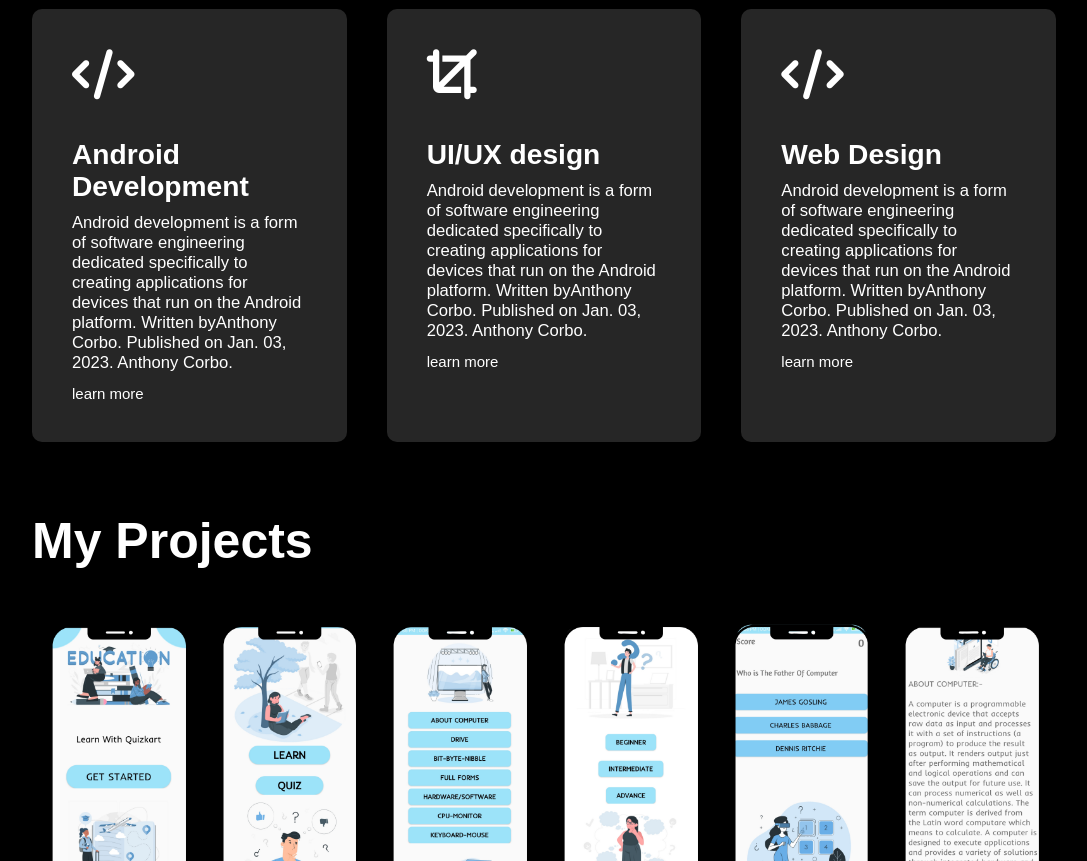
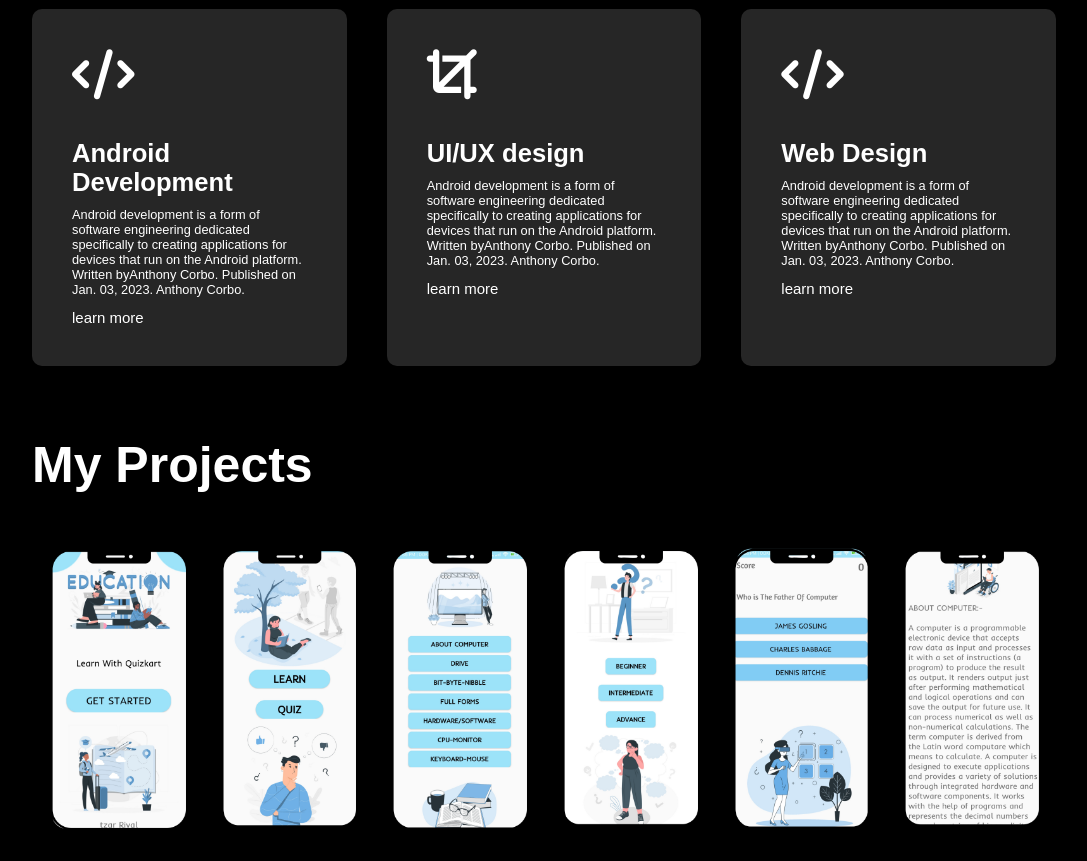
Before and after one commit to arshlanahmad/Arshlan-Ahmad-Portfolio, a plain HTML site: page index.html in a window 1280 px wide. Shown: the part 1380-2241 px from the top of the page, without its empty margins (96-1183 px from the left). Drawn offline with Linux system fonts and the light colour scheme.

Commit message:
Update style.css

```diff
--- a/style.css
+++ b/style.css
@@ -164,14 +164,14 @@ position: relative;
 }
 .service-list div h2{
     margin: -180px 0 10px; /* Adjusted margin */
-    font-size: 2.2vw; /* Using viewport width (vw) */
+    font-size: 2vw; /* Using viewport width (vw) */
 
     margin-top: 10px;
 }
 .service-list div p{
     margin: 0;
     margin-top: 10px;
-    font-size: 1.3vw; /* Using viewport width (vw) */
+    font-size: 1vw; /* Using viewport width (vw) */
     color: #fff;
 }
 .service-list div a{
```
